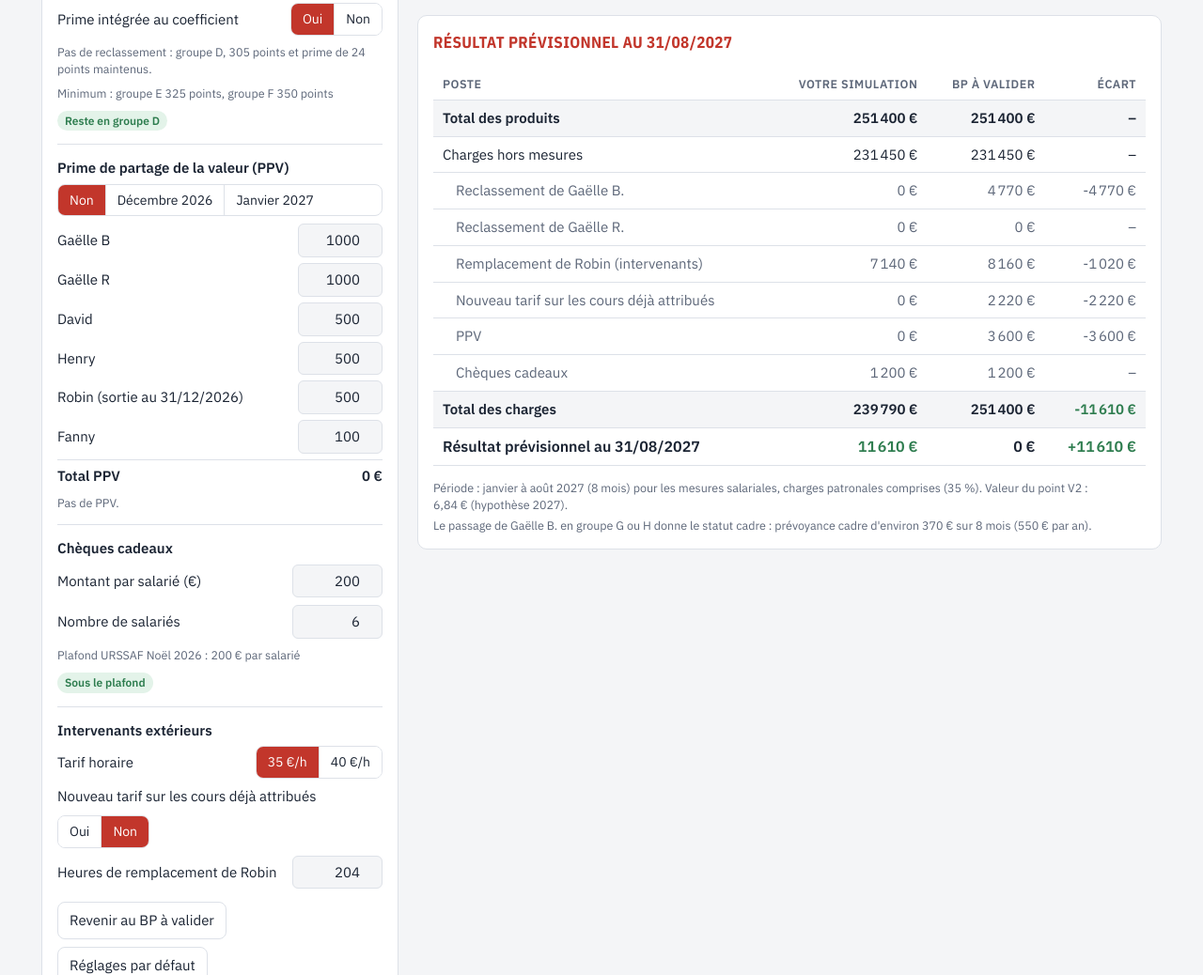
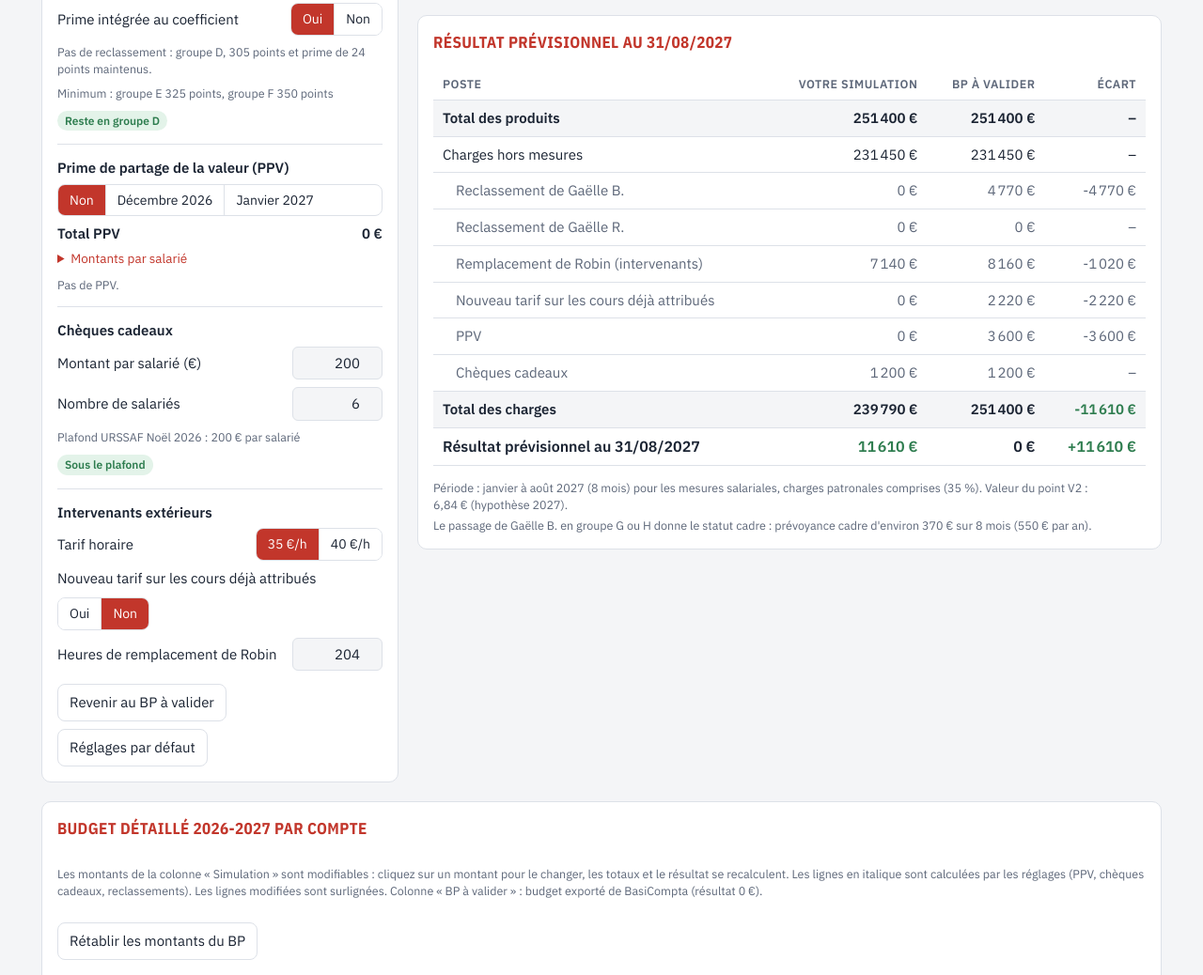
Before and after one commit to Gitolive40/Simulateur-GALAPRINI, a plain HTML site: page index.html in a window 1280 px wide. Shown: the part 669-1707 px from the top of the page at 94% size. Drawn offline with nearby package versions, Linux system fonts and the light colour scheme.

Commit message:
PPV : montants par salarié masqués par défaut
Co-Authored-By: Claude Opus 5.5 <noreply@anthropic.com>
Claude-Session: https://claude.ai/code/session_01P43bD7GLFvmo6fWPAN9hNX

```diff
--- a/index.html
+++ b/index.html
@@ -143,7 +143,9 @@ table.grille tr.hl td { background: var(--accent-soft); }
 .ppv-list .row { flex-wrap: nowrap; }
 .ppv-list input[type="number"] { width: 90px; }
 .ppv-list .row.off span { color: var(--muted); text-decoration: line-through; }
-.ppv-list .row.tot { border-top: 1px solid var(--line); padding-top: 6px; font-weight: 600; }
+.ppv-list .row.tot { font-weight: 600; }
+.ppv-det summary { cursor: pointer; font-size: 13.5px; color: var(--accent); }
+.ppv-det[open] summary { margin-bottom: 8px; }
 table.dt input.amt { width: 100%; padding: 3px 6px; font-size: 14px; text-align: right; background: var(--surface); }
 table.dt input.amt.edited { border-color: var(--accent); background: var(--accent-soft); font-weight: 600; }
 table.dt td.calc { color: var(--muted); font-style: italic; }
@@ -402,9 +404,10 @@ table.dt td.calc { color: var(--muted); font-style: italic; }
   var CHARGES_HORS = PRODUITS - BASE;
 
   // liste PPV par salarié
-  $("ppv-list").innerHTML = PPV_SAL.map(function (p) {
+  $("ppv-list").innerHTML = '<div class="row tot"><span>Total PPV</span><span id="ppv-tot">0 €</span></div>'
+    + '<details class="ppv-det"><summary>Montants par salarié</summary><div class="ppv-list">' + PPV_SAL.map(function (p) {
     return '<div class="row" id="ppv-row-' + p.k + '"><label for="ppv-' + p.k + '">' + p.n + '</label><input type="number" id="ppv-' + p.k + '" min="0" max="3000" step="50" value="' + p.v + '"></div>';
-  }).join("") + '<div class="row tot"><span>Total PPV</span><span id="ppv-tot">0 €</span></div>';
+  }).join("") + '</div></details>';
   function readPpv() { var o = {}; PPV_SAL.forEach(function (p) { var v = parseFloat($("ppv-" + p.k).value); o[p.k] = isNaN(v) ? 0 : Math.max(0, v); }); return o; }
 
   function read() {
```
